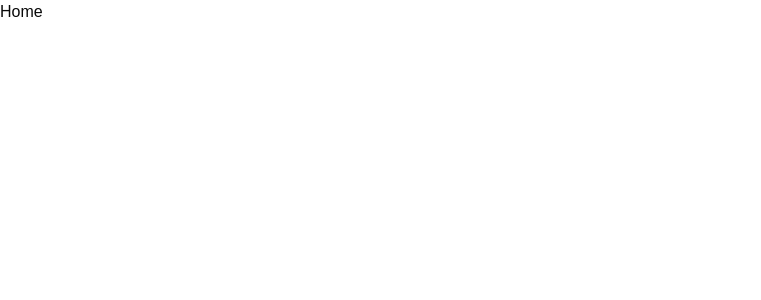
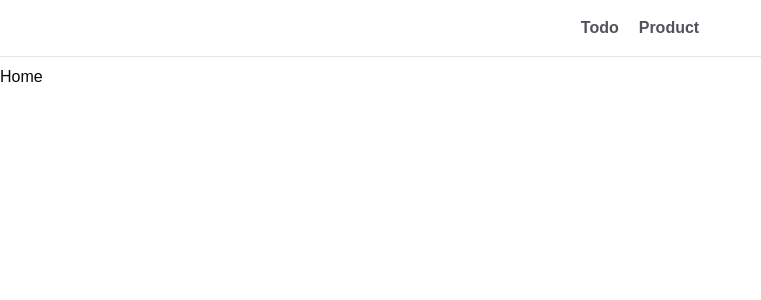
Before and after one commit to FK-R/To-do-list-raw, a React (Vite) app: page / in a window 1280 px wide. Shown: the top 300 px of the page, without its empty margins (0-761 px from the left). Built offline with nearby package versions, Linux system fonts and the light colour scheme.

Commit message:
outlet navbar added

```diff
--- a/src/Layout.tsx
+++ b/src/Layout.tsx
@@ -1,9 +1,11 @@
 import { Outlet } from "react-router-dom"
+import Navbar from "./components/shared/Navbar"
 
 function Layout() {
   return (
     <div>
       <main>
+        <Navbar />
         <Outlet /> {/* this is where the current page renders */}
       </main>
     </div>
--- /dev/null
+++ b/src/components/shared/Navbar.tsx
@@ -0,0 +1,14 @@
+import { Link } from "react-router-dom"
+
+export default function Navbar() {
+  return (
+    <>
+      <nav>
+        <div className="mb-2 flex justify-center gap-5 border-b p-4 font-bold text-zinc-600">
+          <Link to="/todo"> Todo</Link>
+          <Link to="/product"> Product</Link>
+        </div>
+      </nav>
+    </>
+  )
+}
```
